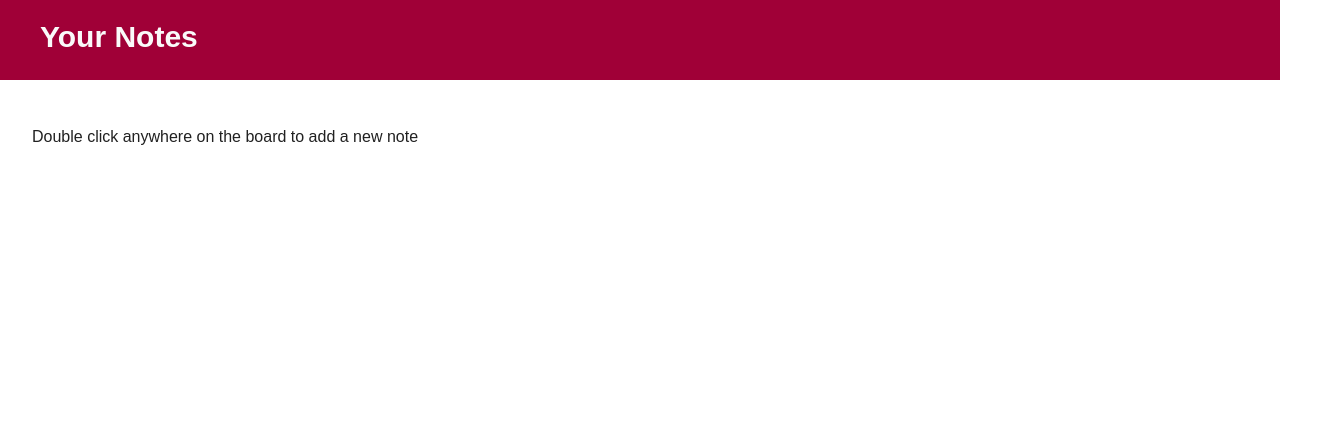
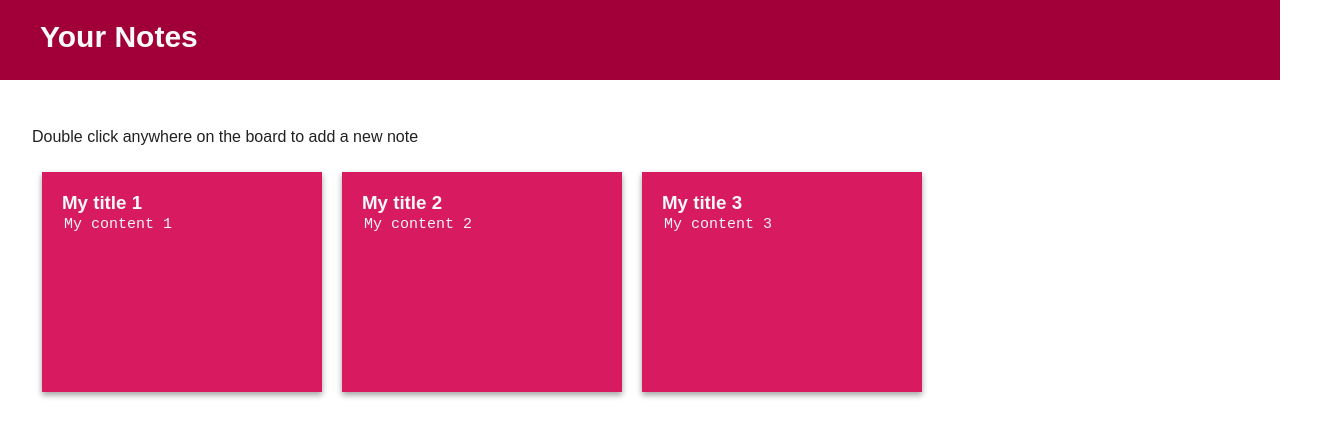
Before and after one commit to victoriavitale/sticky-notes-ui, a React app: page / in a window 1280 px wide. Shown: the top 436 px of the page, 1344 px wide, since content can reach past the window. Built offline with nearby package versions, Linux system fonts and the light colour scheme.

Commit message:
Duplicating note with ctrl+c, ctrl+v

```diff
--- a/src/components/StickyNote.jsx
+++ b/src/components/StickyNote.jsx
@@ -8,7 +8,8 @@ class StickyNote extends Component {
     this.state = {
       stickyNote : this.props.stickyNote,
       selected: false,
-      disabled: this.props.disabled
+      disabled: this.props.disabled,
+      duplicatedNote: {}
     }
   }
 
@@ -41,23 +42,36 @@ class StickyNote extends Component {
     this.refs.noteContent.focus();
   }
 
+  duplicateNote(note){
+    this.props.onDuplicateNote(note);
+  }
+
   handleKeyDown(e){
     let charCode = String.fromCharCode(e.which).toLowerCase();
 
     //Listening for Cmd key
     if(e.metaKey && charCode === 'c') {
-      console.log("Cmd + C pressed");
-    }else if(e.metaKey && charCode === 'v') {
-      console.log("Cmd + V pressed");
+      this.state.duplicatedNote = this.state.stickyNote;
+    }
+
+    if(e.metaKey && charCode === 'v') {
+      if(this.state.duplicatedNote != undefined) {
+        this.duplicateNote(this.state.duplicatedNote);
+      }
+
     }
 
     //Listening for Ctrl key
     if(e.ctrlKey && charCode === 'c') {
-      console.log("Ctrl + C pressed");
-    } else if(e.ctrlKey && charCode === 'v') {
-      console.log("Ctrl + V pressed");
+      this.state.duplicatedNote = this.state.stickyNote;
     }
 
+    if(e.ctrlKey && charCode === 'v') {
+      if(this.state.duplicatedNote != undefined) {
+        this.duplicateNote(this.state.duplicatedNote);
+      }
+
+    }
   }
 }
 
--- a/src/components/StickyNotesBoard.jsx
+++ b/src/components/StickyNotesBoard.jsx
@@ -6,17 +6,31 @@ class StickyNotesBoard extends Component {
     super(props);
 
     this.state = {
-      stickyNotes: [],
+      stickyNotes: [
+        {
+          id:1,
+          title: 'My title 1',
+          content:'My content 1'
+        },{
+          id:2,
+          title: 'My title 2',
+          content:'My content 2'
+        },{
+          id:3,
+          title: 'My title 3',
+          content:'My content 3'
+        }
+      ],
       disabled: true
     }
   }
 
   render() {
-    const stickyNotes = this.state.stickyNotes.map((stickyNote) => <StickyNote stickyNote={stickyNote} disabled={this.state.disabled}/>);
+    const stickyNotes = this.renderNotes();
 
     return (
       <div>
-        <div className="sticky-notes-container" onDoubleClick={this.addNewNote.bind(this)}>
+        <div className="sticky-notes-container" onDoubleClick={this.createNote.bind(this)}>
           <p>Double click anywhere on the board to add a new note</p>
           {stickyNotes}
         </div>
@@ -24,13 +38,31 @@ class StickyNotesBoard extends Component {
     );
   }
 
-  addNewNote(e){
+  renderNotes(){
+    return(
+      this.state.stickyNotes.map((stickyNote) => <StickyNote stickyNote={stickyNote} disabled={this.state.disabled} onDuplicateNote={this.duplicateNote.bind(this)}/>)
+    )
+  }
+
+  createNote(e){
     if(e.target.className == 'sticky-notes-container'){
-      var arrNotes = this.state.stickyNotes;
-      arrNotes.push({id: 1, title: 'New Note', content: ''})
-      this.setState({ stickyNotes: arrNotes})
+      this.addNote();
     }
     this.setState({ disabled: true })
+  }
+
+  duplicateNote(note){
+    this.addNote(note);
+  }
+
+  addNote(note){
+    var arrNotes = this.state.stickyNotes;
+    if(note != undefined){
+      arrNotes.push({id: note.id + 1, title: note.title, content: note.content})
+    }else{
+      arrNotes.push({id: arrNotes.length + 1, title: 'New Note', content: ''})
+    }
+    this.setState({ stickyNotes: arrNotes })
   }
 
 }
--- a/styles/modules/sticky-notes-board.scss
+++ b/styles/modules/sticky-notes-board.scss
@@ -1,8 +1,6 @@
 .sticky-notes-container{
     padding: 2em;
-    position: absolute;
-    width: 100%;
-    height: 100%;
+    overflow: hidden;
 
     p {
         color: $primary-text-dark;
```
